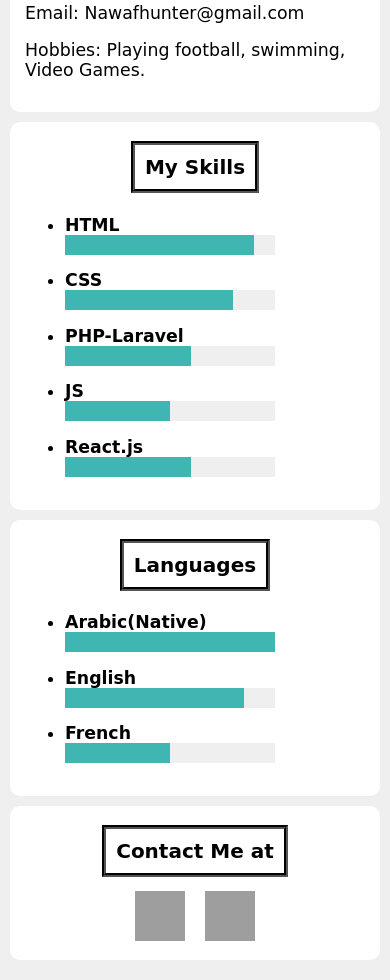
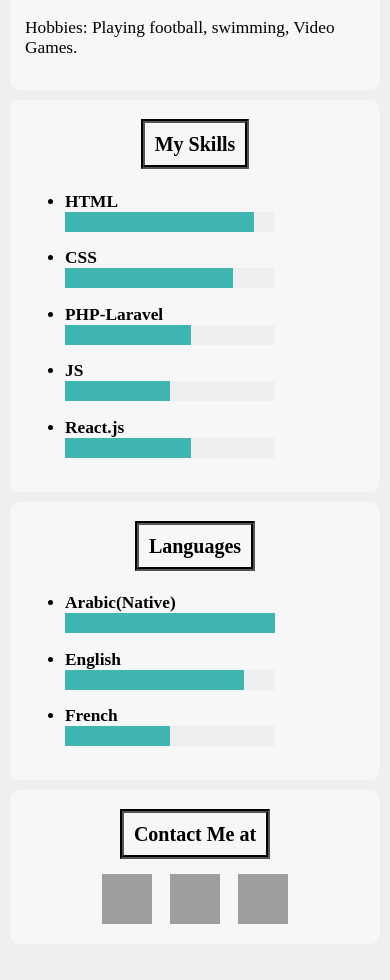
Before and after one commit to The-7-Hunter/The-7-Hunter.github.io, a plain HTML site: page index.html in a window 390 px wide. Shown: the part 672-1652 px from the top of the page. Drawn offline with Linux system fonts and the light colour scheme; grey boxes are pictures that could not be loaded.

Commit message:
Responsive Page with different styling colors and more

```diff
--- a/index.css
+++ b/index.css
@@ -1,5 +1,5 @@
 body {
-        font-family: 'Handlee', cursive;
+        font-family:  'cursive';
         font-size: 13pt;
         background-color: #efefef;
         padding: 10px;
@@ -25,14 +25,14 @@ body {
     }
 
     .section {
-        background-color: #fff;
+        background-color:#f7f7f7;
         padding: 15px;
         margin-bottom: 10px;
         border-radius: 10px;
     }
 
     #header {
-        background-image: url("http://www.freeliquidtemplates.com/free-headers-for-websites/header13.jpg");
+        background-image: url("https://78.media.tumblr.com/e4e7aaeec9b2b01b8eb8049e43642698/tumblr_oih3esVxXQ1s05s0mo1_500.png");
         background-size: cover;
     }
 
--- a/index.html
+++ b/index.html
@@ -11,7 +11,7 @@
         <img alt="" class="img-circle" src="http://bestvoyage.in/wp-content/uploads/profile.png">
         <p>Nawaf Alharby</p>
     </div>
-    <div class="section">
+    <div class="section" >
         <h1>
             <span>Personal Info</span>
         </h1>
@@ -82,8 +82,11 @@
             <a href="https://sa.linkedin.com/in/nawaf-harbi-034a3857" target="_blank">
                 <img alt="Linked in" src="https://cdn3.iconfinder.com/data/icons/free-social-icons/67/linkedin_circle_black-512.png" />
             </a>
-            <a href="https://twitter.com/nawaf_7_alharby">
+            <a href="https://twitter.com/nawaf_7_alharby"  target="_blank">
                 <img alt="Twitter" src="https://imageog.flaticon.com/icons/png/512/23/23931.png" />
+            </a>
+            <a href="https://github.com/The-7-Hunter"  target="_blank">
+                <img alt="Github" src="https://image.flaticon.com/icons/svg/25/25231.svg" />
             </a>
         </div>
     </div>
```
